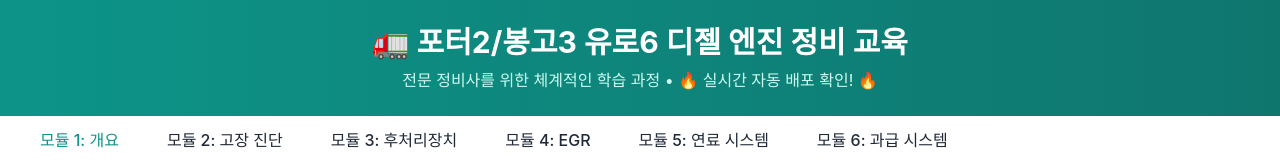
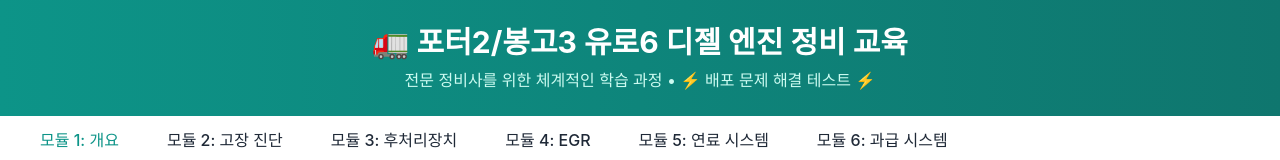
Before and after one commit to rudxo-jin/edu-euro6, a React (Vite) app: page / in a window 1280 px wide. Shown: the top 160 px of the page. Built offline with nearby package versions, Linux system fonts and the light colour scheme.

Commit message:
배포 문제 해결 테스트 - 강제 트리거

```diff
--- a/src/components/Header.tsx
+++ b/src/components/Header.tsx
@@ -8,7 +8,7 @@
           🚛 포터2/봉고3 유로6 디젤 엔진 정비 교육
         </h1>
         <p className="text-teal-100 text-sm md:text-base">
-          전문 정비사를 위한 체계적인 학습 과정 • 🔥 실시간 자동 배포 확인! 🔥
+          전문 정비사를 위한 체계적인 학습 과정 • ⚡ 배포 문제 해결 테스트 ⚡
         </p>
       </div>
     </header>
```
